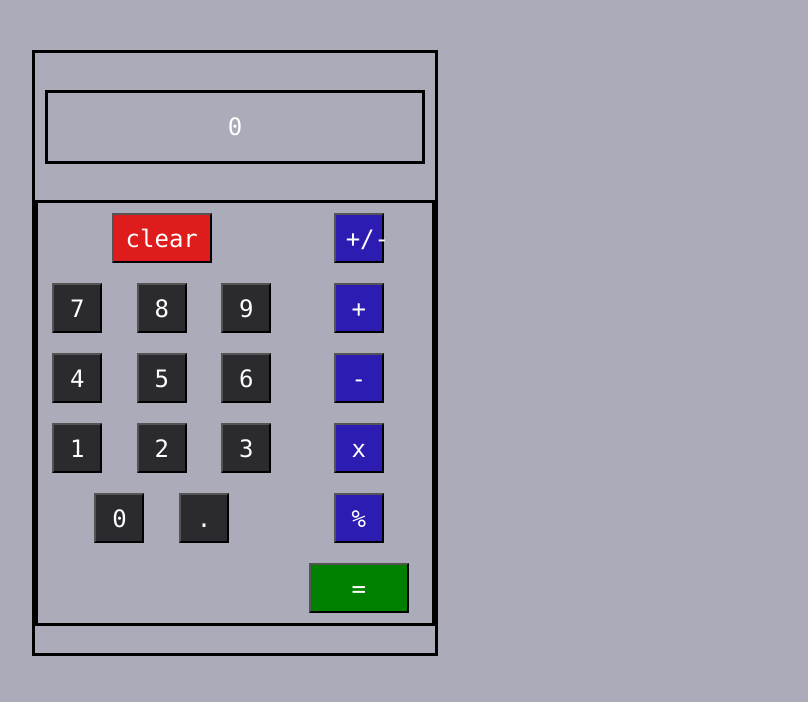
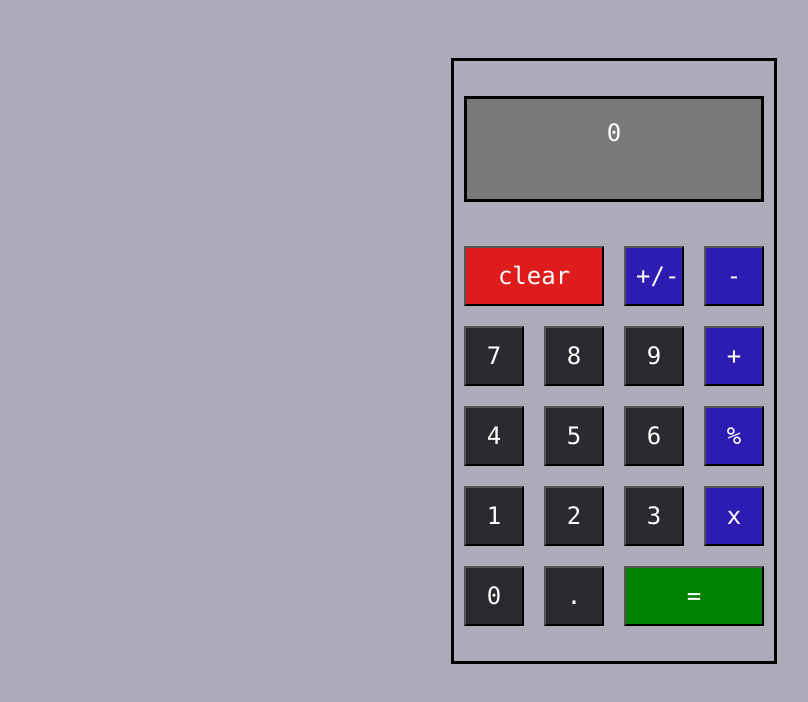
Before and after one commit to Z-Johnston/calculator, a plain HTML site: page index.html in a window 1280 px wide. Shown: the whole page, without its empty margins (26-834 px from the left). Drawn offline with Linux system fonts and the light colour scheme.

Commit message:
calculator structure completed

```diff
--- a/index.html
+++ b/index.html
@@ -6,39 +6,30 @@
     <meta name="viewport" content="width=device-width, initial-scale=1.0">
     <title>Calculator</title>
     <link rel="stylesheet" href="style.css">
-    <script src="main.js">defer</script>
+    <script src="script.js">defer</script>
 </head>
 <body>
     <div class="main">
-        <div class="display">0
-        </div>
-        <div class="buttons">
-            <div class="left">
-                <div class="top-left">
-                    <button class="clear">clear</button>
-                </div>
-                <div class="bottom-left">
-                    <button class="number">7</button>
-                    <button class="number">8</button>
-                    <button class="number">9</button>
-                    <button class="number">4</button>
-                    <button class="number">5</button>
-                    <button class="number">6</button>
-                    <button class="number">1</button>
-                    <button class="number">2</button>
-                    <button class="number">3</button>
-                    <button class="number">0</button>
-                    <button class="number">.</button>
-                </div>
-            </div>
-            <div class="right">
-                <button class="operator">+/-</button>
-                <button class="operator">+</button>
-                <button class="operator">-</button>
-                <button class="operator">x</button>
-                <button class="operator">%</button>
-                <button class="equals">=</button>
-            </div>
+        <div class="display">0</div>
+        <div class="keys">
+            <button class="clears">clear</button>
+            <button class="operators">+/-</button>
+            <button class="operators">-</button>
+            <button class="numbers">7</button>
+            <button class="numbers">8</button>
+            <button class="numbers">9</button>
+            <button class="operators">+</button>
+            <button class="numbers">4</button>
+            <button class="numbers">5</button>
+            <button class="numbers">6</button>
+            <button class="operators">%</button>
+            <button class="numbers">1</button>
+            <button class="numbers">2</button>
+            <button class="numbers">3</button>
+            <button class="operators">x</button>
+            <button class="numbers">0</button>
+            <button class="numbers">.</button>
+            <button class="equals">=</button>
         </div>
     </div>
 </body>
--- a/script.js
+++ b/script.js
@@ -0,0 +1,5 @@
+const display = document.querySelector('.display');
+const clears = document.querySelector('.clears');
+const equals = document.querySelector('.equals');
+const numbers = document.querySelectorAll('.numbers');
+const operators = document.querySelectorAll('.operators');
--- a/style.css
+++ b/style.css
@@ -7,54 +7,55 @@
     font-size: x-large;
 }
 
+body {
+    display: flex;
+    justify-content: center;
+}
+
 .main {
     display: flex;
     flex-direction: column;
     border: solid black;
     margin: 50px;
-    width: 400px;
+    width: 320px;
     height: 600px;
     justify-content: space-evenly;
-
 }
 
 .display {
     padding: 20px;
     border: solid black;
     margin: 10px;
+    height: 60px;
+    background-color: rgb(122, 120, 120);
 }
 
-.buttons {
+.keys {
     display: flex;
-    border: solid black ;
-    justify-content: center;
+    flex-wrap: wrap;
 }
 
 button {
-    height: 50px;
-    width: 50px;
+    height: 60px;
+    width: 60px;
     margin: 10px;
     padding: 10px;
 }
 
-.clear {
+.clears {
     background-color: rgb(222, 28, 28);
-    width: 100px;
+    width: 140px;
 }
 
-.number {
+.numbers {
     background-color: rgb(43, 42, 46);
 }
 
-.operator {
+.operators {
     background-color: rgb(45, 28, 177);
 }
 
 .equals {
     background-color: green;
-    width: 100px;
+    width: 140px;
 }
-
-.left {
-    flex-direction: column;
-}
```
